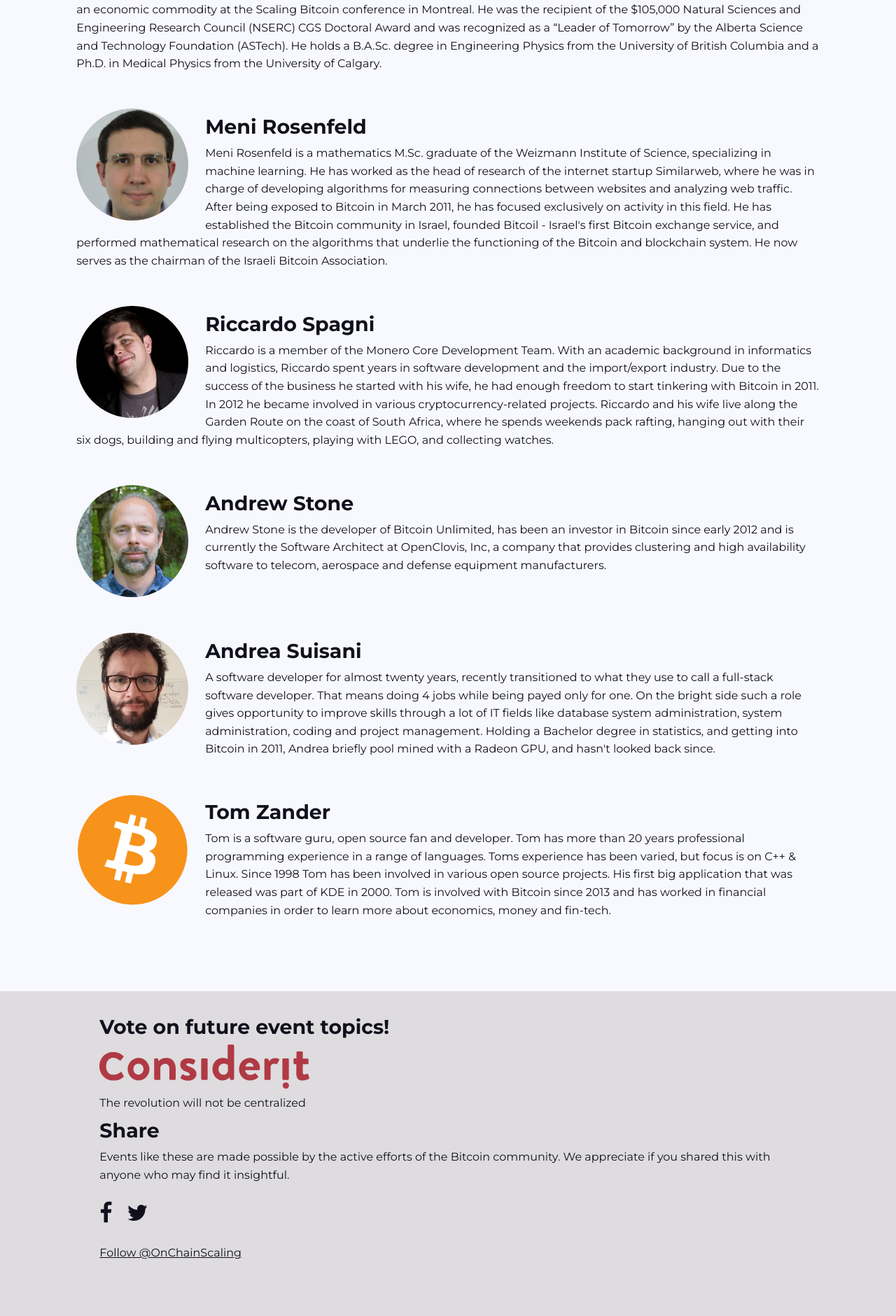
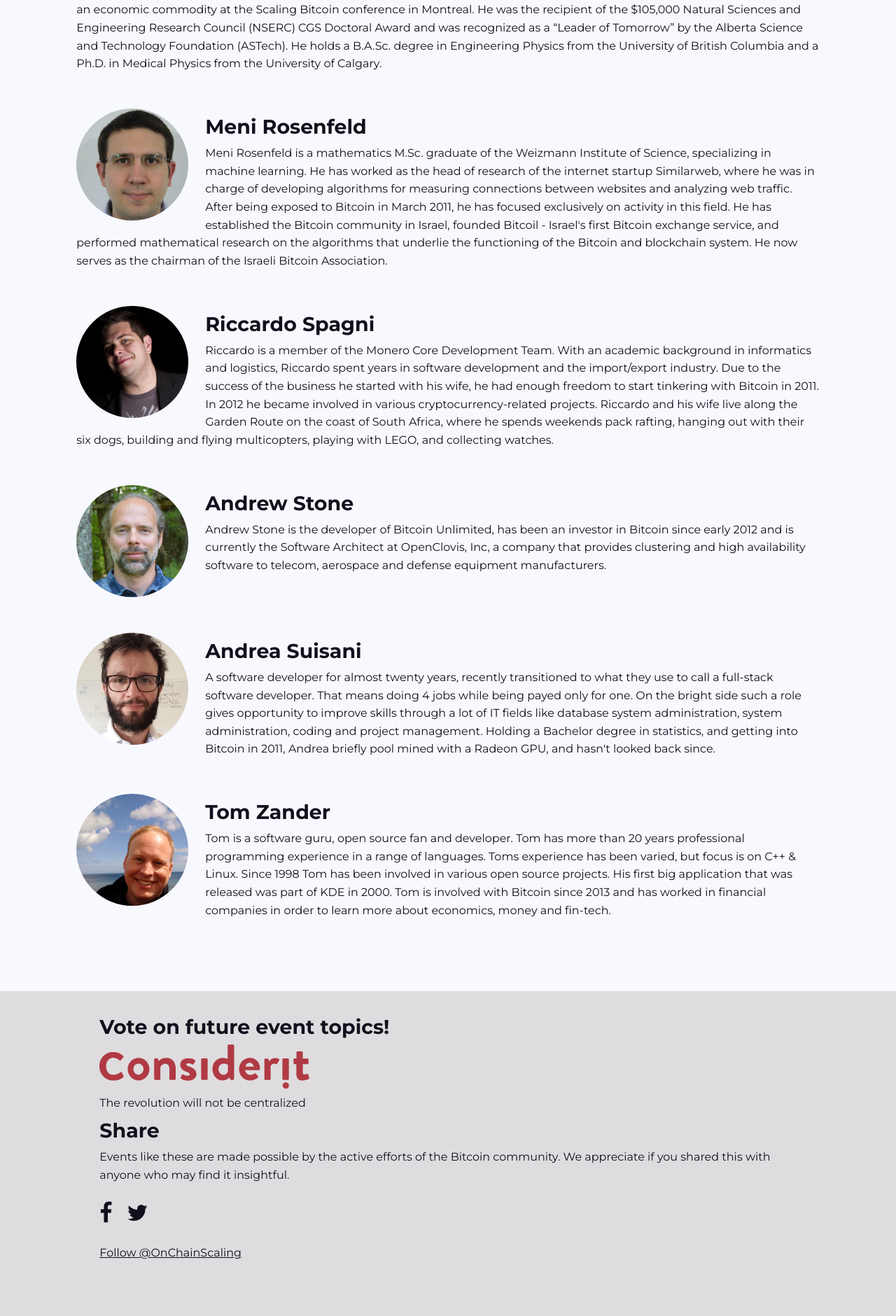
Before and after one commit to bitcoinclassic/onChain, a Jekyll site: the page built from speakers.html, in a window 1280 px wide. Shown: the part 2033-3913 px from the top of the page at 70% size. Built offline with Jekyll 4.4.1, drawn with Linux system fonts in a browser that asks for light colours; nearby versions of some CDN libraries; comment, search, counter and statistics services are not loaded.

Commit message:
zander pic

```diff
--- a/speakers.html
+++ b/speakers.html
@@ -91,7 +91,7 @@
   </article>
 
   <article class="speaker" id="zander">
-    <img src="./images/bitcoin.png" alt="">
+    <img src="./images/zander.png" alt="">
     <h2>Tom Zander</h2>
     <p>Tom is a software guru, open source fan and developer.
     Tom has more than 20 years professional programming experience in a range of
```
Also changed, not shown: images/zander.png (added).
